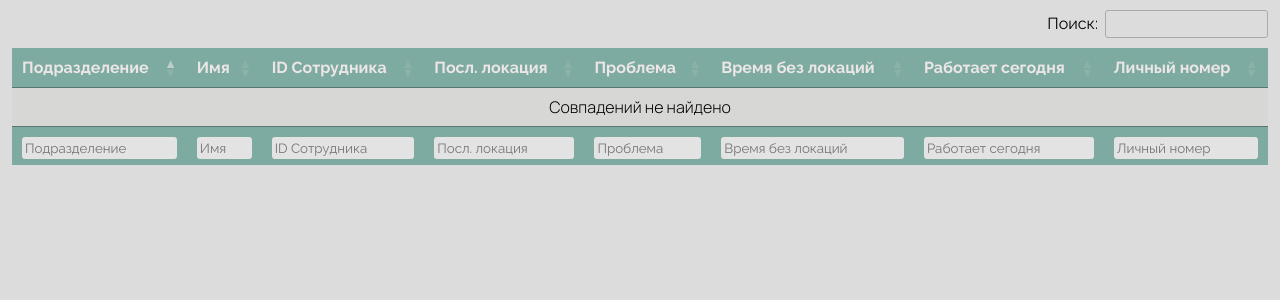
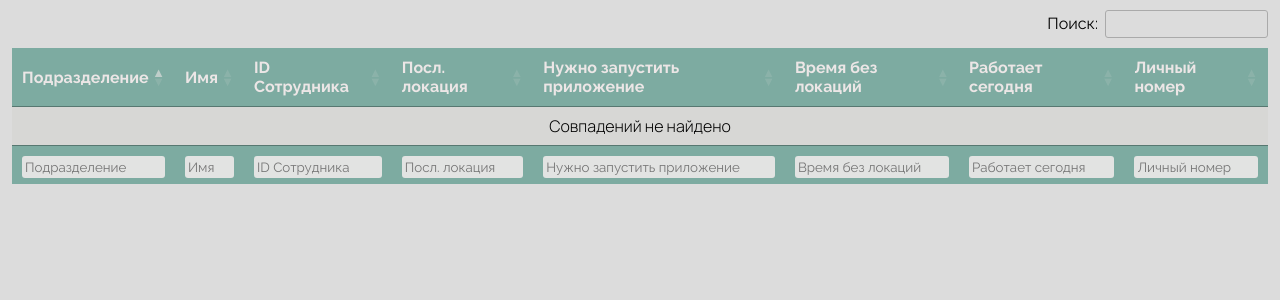
Before and after one commit to zubsverlo/gpsdev-flask, a Flask app: page /analysis in a window 1280 px wide. Shown: the part 52-352 px from the top of the page. Run offline with Flask 3, Linux system fonts and the light colour scheme; a user stored in the database is signed in; tables that the repository leaves empty hold one stand-in row (values such as "Sample post"); data that the repository does not hold is empty; parts of the project's set-up code (start-up, migrations or seed data) failed here and were passed over; some libraries are stand-ins or nearby versions.

Commit message:
minor formulation fix in analysis table

```diff
--- a/gpsdev_flask/templates/analysis.html
+++ b/gpsdev_flask/templates/analysis.html
@@ -52,7 +52,7 @@
         <th>Имя</th>
         <th>ID Сотрудника</th>
         <th>Посл. локация</th>
-        <th>Проблема</th>
+        <th>Нужно запустить приложение</th>
         <th>Время без локаций</th>
         <th>Работает сегодня</th>
         <th>Личный номер</th>
@@ -64,7 +64,7 @@
         <th>Имя</th>
         <th>ID Сотрудника</th>
         <th>Посл. локация</th>
-        <th>Проблема</th>
+        <th>Нужно запустить приложение</th>
         <th>Время без локаций</th>
         <th>Работает сегодня</th>
         <th>Личный номер</th>
```
